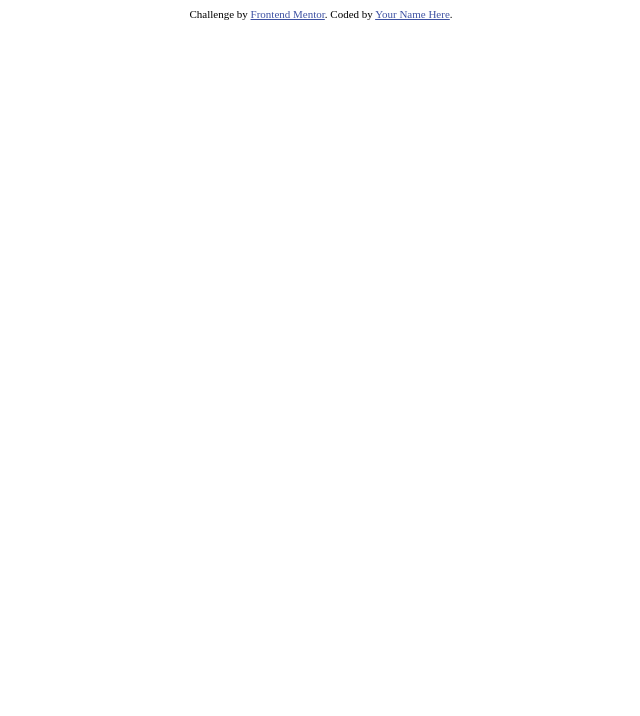
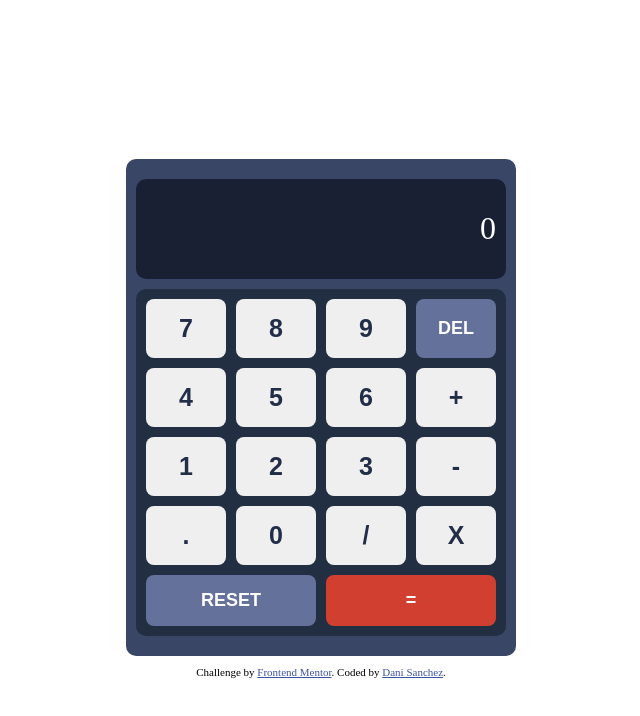
Before and after one commit to danisanchez21/BootcampJava, a plain HTML site: page EJ.TS21-calculator-app-main/index.html in a window 1280 px wide. Shown: the whole page, without its empty margins (319-959 px from the left). Drawn offline with Linux system fonts and the light colour scheme.

Commit message:
Realizo commit de cambios EJ.Calculadora TS

```diff
--- a/EJ.TS21-calculator-app-main/index.html
+++ b/EJ.TS21-calculator-app-main/index.html
@@ -1,26 +1,50 @@
 <!DOCTYPE html>
-<html lang="en">
+<html lang="es">
 <head>
   <meta charset="UTF-8">
   <meta name="viewport" content="width=device-width, initial-scale=1.0"> <!-- displays site properly based on user's device -->
-
   <link rel="icon" type="image/png" sizes="32x32" href="./images/favicon-32x32.png">
+  <link rel="stylesheet" href="style.css">
 
   <title>Frontend Mentor | Calculator app</title>
 
-  <!-- Feel free to remove these styles or customise in your own stylesheet 👍 -->
-  <style>
-    .attribution { font-size: 11px; text-align: center; }
-    .attribution a { color: hsl(228, 45%, 44%); }
-  </style>
 </head>
 <body>
 
+<div class="carcasaCalc">
+  <div class="pantalla" id="pantalla">0</div>
 
+<div class="teclado">
+<div class="teclas">
+  <button class="numerico" data-num="7">7</button>
+  <button class="numerico" data-num="8">8</button>
+  <button class="numerico" data-num="9">9</button>
+  <button class="del" data-op="DEL">DEL</button>
+
+  <button class="numerico" data-num="4">4</button>
+  <button class="numerico" data-num="5">5</button>
+  <button class="numerico" data-num="6">6</button>
+  <button class="operador" data-op="+">+</button>
+
+  <button class="numerico" data-num="1">1</button>
+  <button class="numerico" data-num="2">2</button>
+  <button class="numerico" data-num="3">3</button>
+  <button class="operador" data-op="-">-</button>
+
+  <button class="numerico" data-num=".">.</button>
+  <button class="numerico" data-num="0">0</button>
+  <button class="operador" data-op="/">/</button>
+  <button class="operador" data-op="*">x</button>
+
+  <button class="reset" data-op="RESET">RESET</button>
+  <button class="igual" data-op="=">=</button>
+</div>
+</div>
+</div>
 
   <div class="attribution">
     Challenge by <a href="https://www.frontendmentor.io?ref=challenge" target="_blank">Frontend Mentor</a>.
-    Coded by <a href="#">Your Name Here</a>.
+    Coded by <a href="#">Dani Sanchez</a>.
   </div>
 </body>
 </html>
--- /dev/null
+++ b/EJ.TS21-calculator-app-main/style.css
@@ -0,0 +1,111 @@
+.attribution {
+    font-size: 11px;
+    text-align: center;
+    margin-top: 10px;
+  }
+
+  .attribution a {
+    color: hsl(228, 45%, 44%);
+  }
+
+  body {
+    display: flex;
+    flex-direction: column;
+    justify-content: center;
+    align-items: center;
+    min-height: 100vh;
+  }
+
+  .carcasaCalc {
+    margin-top: 20px;
+    background-color: #394666;
+    border-radius: 10px;
+    width: 350px;
+    height: auto; /* Ajuste dinámico */
+    display: flex;
+    flex-direction: column;
+    align-items: center;
+    padding: 20px;
+  }
+
+  .pantalla {
+    background-color: #192033;
+    width: 100%;
+    height: 80px;
+    border-radius: 10px;
+    display: flex;
+    align-items: center;
+    justify-content: right;
+    padding: 10px;
+    font-size: 32px;
+    color: white;
+  }
+
+  .teclado {
+    background-color: #222F42;
+    width: 100%;
+    border-radius: 10px;
+    padding: 10px;
+    margin-top: 10px;
+  }
+
+  .teclas {
+    display: grid;
+    grid-template-columns: repeat(4, 1fr); /* 4 columnas iguales */
+    gap: 10px;
+  }
+
+  button {
+    font-size: 25px;
+    padding: 15px;
+    border: none;
+    border-radius: 8px;
+    cursor: pointer;
+    transition: background-color 0.2s;
+    text-transform: uppercase;
+    font-weight: bold;
+    color: #222E47;
+  }
+
+
+  .numericos {
+    background-color: #EBE4DC;
+    color: black;
+    font-weight: bold;
+  }
+
+
+  .operacion {
+    background-color: #647299;
+    color: white;
+    font-weight: bold;
+
+  }
+
+
+  .del {
+    background-color: #64719B;
+    color: white;
+    font-weight: bold;
+    font-size: large;
+
+
+  }
+
+
+  .reset {
+    grid-column: span 2;
+    background-color: #64719B;
+    color: white;
+    font-weight: bold;
+    font-size: large;
+  }
+
+
+  .igual {
+    grid-column: span 2;
+    background-color: #D13F30;
+    color: white;
+    font-weight: bold;
+    font-size: large;
+  }
```
Also changed, not shown: EJ.TS21-calculator-app-main/javascript/main.js (added, +38 -0 lines), EJ.TS21-calculator-app-main/main.ts (added, +49 -0 lines), EJ.TS21-calculator-app-main/tsconfig.json (added, +113 -0 lines).
